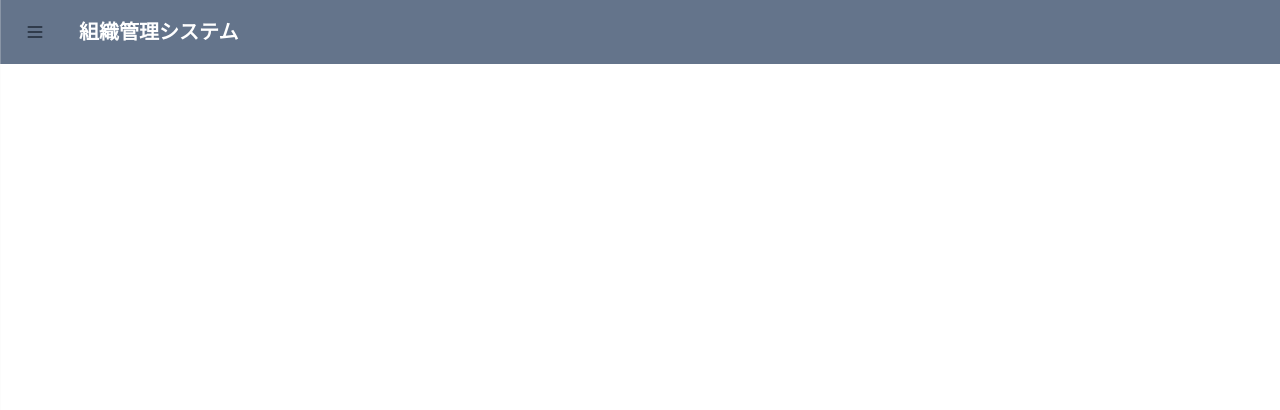
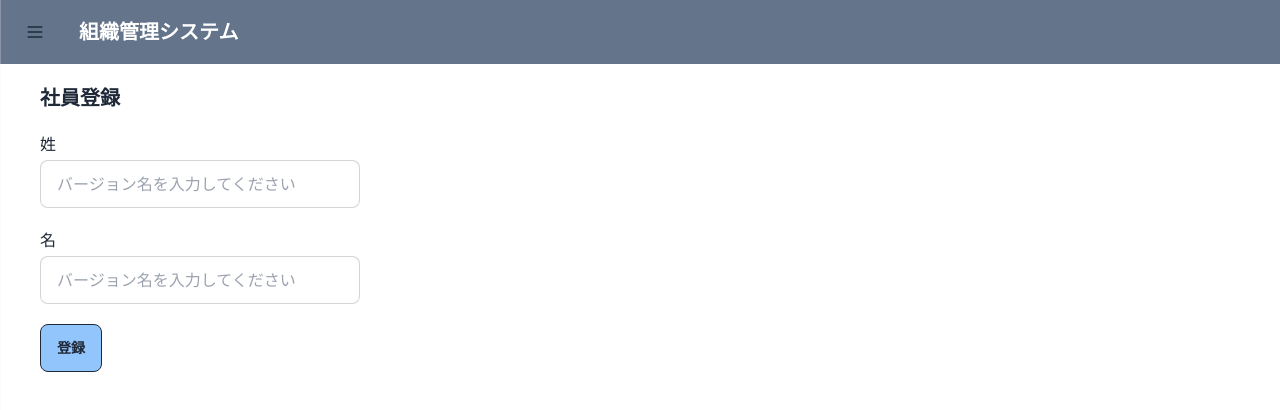
Before and after one commit to wtsbee/organization-management-system, a React (Vite) app in the folder client/: page /employee/new in a window 1280 px wide. Shown: the top 410 px of the page. Built offline with nearby package versions, Linux system fonts and the light colour scheme; no server answers; the HTML template or start-up script is replaced by a standard one.

Commit message:
FE:社員登録画面の作成

```diff
--- a/client/src/App.tsx
+++ b/client/src/App.tsx
@@ -9,6 +9,7 @@ import NewVersion from "@/pages/NewVersion";
 import OrganizationChart from "./pages/OrganizationChart";
 import EmployeeManagement from "./pages/EmployeeManagement";
 import EditVersion from "./pages/EditVersion";
+import NewEmployee from "./pages/NewEmployee";
 
 const client = new ApolloClient({
   uri: `${import.meta.env.VITE_BACKEND_URL}/query`,
@@ -27,6 +28,7 @@ function App() {
           <Route path="/version/new" element={<NewVersion />} />
           <Route path="/department" element={<DepartmentManagement />} />
           <Route path="/employee" element={<EmployeeManagement />} />
+          <Route path="/employee/new" element={<NewEmployee />} />
           <Route path="/orgchart" element={<OrganizationChart />} />
           <Route path="/test" element={<ApiTest />} />
         </Routes>
--- a/client/src/components/common/CircleButton.tsx
+++ b/client/src/components/common/CircleButton.tsx
@@ -1,6 +1,6 @@
 const CircleButton = () => {
   return (
-    <button className="btn btn-circle btn-outline btn-success">
+    <button className="btn btn-circle btn-outline bg-green-300 hover:bg-green-500">
       <svg
         xmlns="http://www.w3.org/2000/svg"
         fill="none"
--- a/client/src/components/version/VersionTable.tsx
+++ b/client/src/components/version/VersionTable.tsx
@@ -59,12 +59,12 @@ const VersionTable = ({ versions, refetch }: Props) => {
               <td>
                 <div className="flex justify-end">
                   <Link to={`/version/${version.id}`} className="">
-                    <button className="btn btn-outline btn-warning mr-1">
+                    <button className="btn btn-outline bg-yellow-300 hover:bg-yellow-500 mr-1">
                       編集
                     </button>
                   </Link>
                   <button
-                    className="btn btn-outline btn-error"
+                    className="btn btn-outline bg-red-300 hover:bg-red-500"
                     onClick={() => onDelete(version.id)}
                   >
                     削除
--- /dev/null
+++ b/client/src/mutations/employeeMutations.ts
@@ -0,0 +1,12 @@
+import { gql } from "@apollo/client";
+
+export const CREATE_EMPLOYEE = gql`
+  mutation CreateEmployee($input: NewEmployee!) {
+    createEmployee(input: $input) {
+      id
+      firstName
+      lastName
+      departmentId
+    }
+  }
+`;
--- a/client/src/pages/EmployeeManagement.tsx
+++ b/client/src/pages/EmployeeManagement.tsx
@@ -1,4 +1,6 @@
+import { Link } from "react-router-dom";
 import { useApolloClient, useQuery } from "@apollo/client";
+import CircleButton from "@/components/common/CircleButton";
 import DepartmentTree from "@/components//department/DepartmentTree";
 import EmployeeList from "@/components//employee/EmployeeList";
 import { GET_DEPARTMENT_TREE } from "@/queries/departmentQueries";
@@ -53,6 +55,11 @@ const EmployeeManagement = () => {
           </div>
         </>
       )}
+      <Link to="/employee/new">
+        <div className="fixed top-20 right-20">
+          <CircleButton />
+        </div>
+      </Link>
     </>
   );
 };
--- /dev/null
+++ b/client/src/pages/NewEmployee.tsx
@@ -0,0 +1,73 @@
+import { useState } from "react";
+import { useLocation, useNavigate } from "react-router-dom";
+import { useMutation } from "@apollo/client";
+import { CREATE_EMPLOYEE } from "@/mutations/employeeMutations";
+
+const NewEmployee = () => {
+  const [createEmployee] = useMutation(CREATE_EMPLOYEE);
+  const [firstName, setFirstName] = useState("");
+  const [lastName, setLastName] = useState("");
+  const navigate = useNavigate();
+  const location = useLocation();
+
+  console.log(location.state);
+
+  const editFistName = (e: React.ChangeEvent<HTMLInputElement>) => {
+    setFirstName(e.target.value);
+  };
+
+  const editLastName = (e: React.ChangeEvent<HTMLInputElement>) => {
+    setLastName(e.target.value);
+  };
+
+  const handleRegister = async () => {
+    await createEmployee({
+      variables: {
+        input: {
+          firstName,
+          lastName,
+          departmentId: 4,
+        },
+      },
+    });
+    navigate("/employee");
+  };
+
+  return (
+    <>
+      <h1 className="text-xl font-bold">社員登録</h1>
+      <div className="mt-5">
+        <label>姓</label>
+        <br />
+        <input
+          type="text"
+          placeholder="バージョン名を入力してください"
+          className="input input-bordered w-full max-w-xs mt-1"
+          value={lastName}
+          onChange={editLastName}
+        />
+      </div>
+      <div className="mt-5">
+        <label>名</label>
+        <br />
+        <input
+          type="text"
+          placeholder="バージョン名を入力してください"
+          className="input input-bordered w-full max-w-xs mt-1"
+          value={firstName}
+          onChange={editFistName}
+        />
+      </div>
+      <div className="mt-5">
+        <button
+          className="btn btn-outline bg-blue-300 hover:bg-blue-500"
+          onClick={handleRegister}
+        >
+          登録
+        </button>
+      </div>
+    </>
+  );
+};
+
+export default NewEmployee;
--- a/client/src/pages/NewVersion.tsx
+++ b/client/src/pages/NewVersion.tsx
@@ -15,7 +15,7 @@ const NewVersion = () => {
     setName(e.target.value);
   };
 
-  const onRegister = async () => {
+  const handleRegister = async () => {
     await createVersion({
       variables: {
         input: {
@@ -26,6 +26,7 @@ const NewVersion = () => {
     });
     navigate("/");
   };
+
   return (
     <>
       <h1 className="text-xl font-bold">バージョン登録</h1>
@@ -48,7 +49,10 @@ const NewVersion = () => {
         </div>
       </div>
       <div className="mt-5">
-        <button className="btn btn-primary" onClick={onRegister}>
+        <button
+          className="btn btn-outline bg-blue-300 hover:bg-blue-500"
+          onClick={handleRegister}
+        >
           登録
         </button>
       </div>
```
